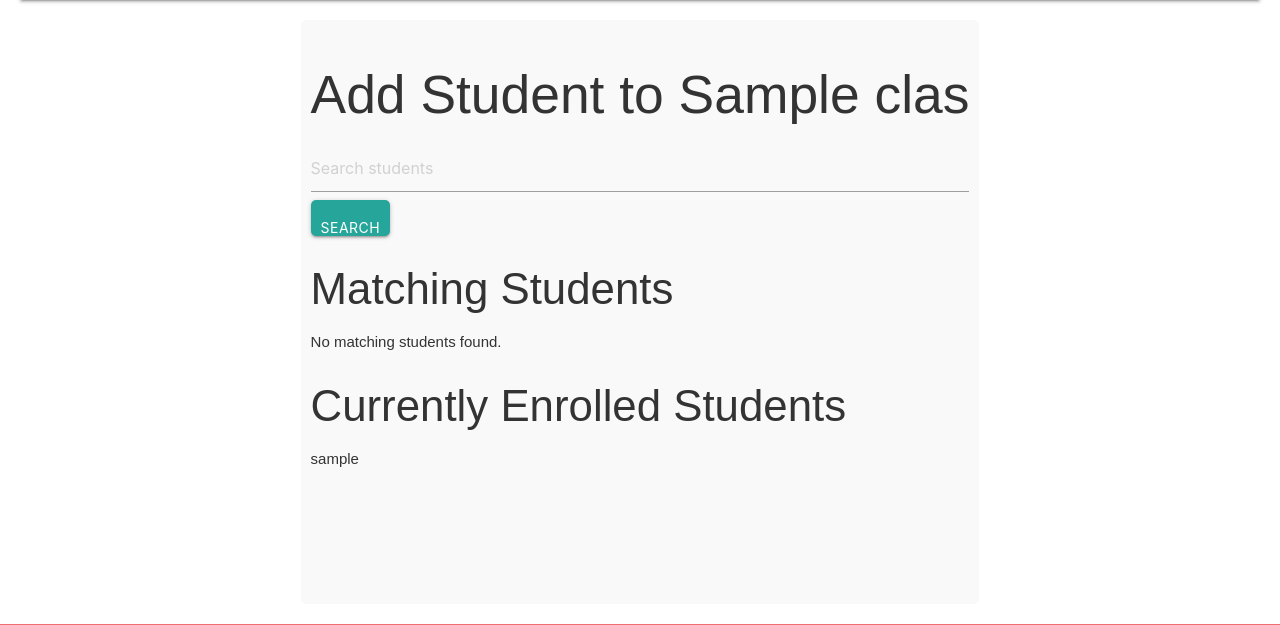
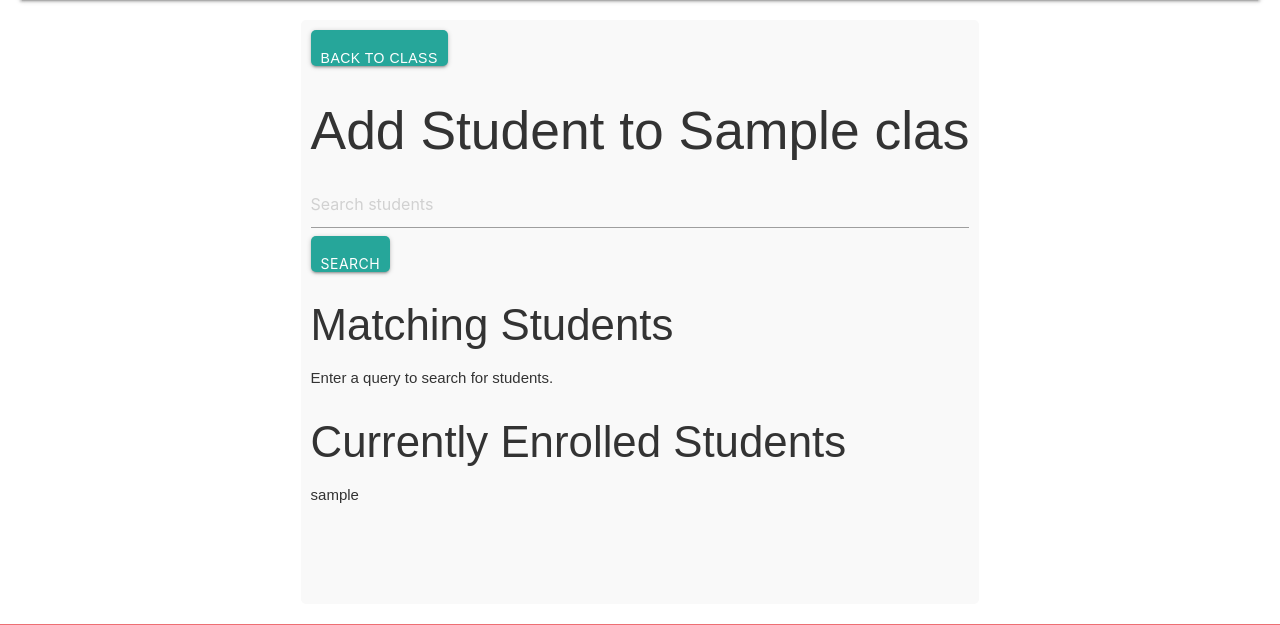
Before and after one commit to Sabretooth2438/GA_Attendance, a Django app: page /class/1/add_student/ in a window 1280 px wide. Shown: the part 84-709 px from the top of the page. Run offline with Django 5.2, Linux system fonts and the light colour scheme; a user stored in the database is signed in; tables that the repository leaves empty hold one stand-in row (values such as "Sample post").

Commit message:
Finally fixed some issue and one step away

```diff
--- a/main_app/templates/add_student.html
+++ b/main_app/templates/add_student.html
@@ -5,6 +5,12 @@
 {% endblock %}
 
 {% block content %}
+
+<!-- Back to Class Button -->
+<div class="back-to-class" style="margin-bottom: 20px;">
+    <a href="{% url 'class_detail' class.pk %}" class="btn btn-back">Back to Class</a>
+</div>
+
 <h2>Add Student to {{ class.name }}</h2>
 <form method="post" class="search-form">
     {% csrf_token %}
@@ -21,20 +27,31 @@
 {% endif %}
 
 <h3>Matching Students</h3>
+{% if found_students %}
     <form method="post">
         {% csrf_token %}
         <ul>
             {% for student in found_students %}
                 <li>
                     {{ student.username }}
+                    {% if student in class.students.all %}
+                        <!-- Student is already enrolled -->
+                        <button type="button" class="btn btn-disabled" disabled>Already Enrolled</button>
+                    {% else %}
+                        <!-- Add button for students not in the class -->
                         <button type="submit" name="username" value="{{ student.username }}" class="btn btn-join">Add</button>
+                    {% endif %}
                 </li>
             {% endfor %}
         </ul>
-    {% if not found_students %}
+    </form>
+{% else %}
+    {% if query %}
         <p>No matching students found.</p>
+    {% else %}
+        <p>Enter a query to search for students.</p>
     {% endif %}
-</form>
+{% endif %}
 
 <h3>Currently Enrolled Students</h3>
 {% if class.students.exists %}
--- a/main_app/templates/manage_join_requests.html
+++ b/main_app/templates/manage_join_requests.html
@@ -20,7 +20,7 @@
         <tbody>
             {% for request in join_requests %}
                 <tr>
-                    <td>{{ request.student.user.username }}</td>
+                    <td>{{ request.student.username }}</td>
                     <td>
                         <form method="post" class="action-form">
                             {% csrf_token %}
--- a/main_app/views.py
+++ b/main_app/views.py
@@ -86,12 +86,15 @@ def create_class(request):
         form = ClassForm()
     return render(request, 'create_class.html', {'form': form})
 
-# Displays details of a specific class
 @login_required
 def class_detail(request, pk):
     class_instance = get_object_or_404(Class, pk=pk)
     students = class_instance.students.all()
     today = timezone.now().date()
+
+    if request.user.profile.role == 'Student' and request.user not in students:
+        messages.error(request, "You do not have access to this class.")
+        return redirect('view_classes')
 
     if request.user.profile.role == 'Teacher' and request.user == class_instance.teacher:
         AttendanceFormSet = modelformset_factory(
@@ -114,11 +117,17 @@ def class_detail(request, pk):
             attendance_qs = Attendance.objects.filter(classid=class_instance, date=today)
             if not attendance_qs.exists():
                 initial_data = [{'student': student.pk} for student in students]
-                formset = AttendanceFormSet(queryset=Attendance.objects.none(), initial=initial_data)
+                print(f"Initial Data: {initial_data}")
+                formset = AttendanceFormSet(
+                    queryset=Attendance.objects.none(),
+                    initial=initial_data
+                )
+                formset.extra = len(initial_data)
             else:
                 formset = AttendanceFormSet(queryset=attendance_qs)
 
-        zipped_data = zip(formset.forms, students)
+        zipped_data = list(zip(formset.forms, students))
+        print(f"Zipped Data: {zipped_data}")
 
         return render(request, 'class_detail.html', {
             'class': class_instance,
@@ -173,33 +182,40 @@ def delete_class(request, class_id):
 
     return render(request, 'delete_class.html', {'class': class_instance})
 
-# Allows a teacher to add a student to their class
 @login_required
 def add_student(request, pk):
     class_instance = get_object_or_404(Class, pk=pk)
+
     if request.user.profile.role != 'Teacher' or request.user != class_instance.teacher:
         return redirect('home')
 
-    if request.method == 'POST':
-        search_form = StudentSearchForm(request.POST)
-        if search_form.is_valid():
-            username = search_form.cleaned_data['username']
+    query = request.POST.get('query', '') if request.method == 'POST' else ''
+    found_students = User.objects.filter(
+        username__icontains=query,
+        profile__role='Student'
+    ) if query else None
+
+    if request.method == 'POST' and 'username' in request.POST:
+        username = request.POST.get('username')
+        if username:
             try:
                 student_user = User.objects.get(username=username)
                 if student_user.profile.role == 'Student':
-                    class_instance.students.add(student_user)
-                    messages.success(request, f"Added {username} to the class.")
+                    if student_user in class_instance.students.all():
+                        messages.info(request, f"{username} is already enrolled in the class.")
+                    else:
+                        class_instance.students.add(student_user)
+                        messages.success(request, f"Added {username} to the class.")
                     return redirect('class_detail', pk=pk)
                 else:
-                    search_form.add_error('username', 'This user is not a Student.')
+                    messages.error(request, "This user is not a Student.")
             except User.DoesNotExist:
-                search_form.add_error('username', 'User not found.')
-    else:
-        search_form = StudentSearchForm()
+                messages.error(request, "User not found.")
 
     return render(request, 'add_student.html', {
         'class': class_instance,
-        'search_form': search_form
+        'found_students': found_students,
+        'query': query,
     })
 
 # Allows a teacher to remove a student from their class
@@ -217,8 +233,12 @@ def remove_student(request, class_pk, student_pk):
 # Lists all classes a student is enrolled in
 @login_required
 def view_classes(request):
-    enrolled = request.user.enrolled_classes.all()
-    return render(request, 'view_classes.html', {'classes': enrolled})
+    if request.user.profile.role == 'Student':
+        enrolled = request.user.enrolled_classes.all()
+        return render(request, 'view_classes.html', {'classes': enrolled})
+    else:
+        messages.error(request, "Unauthorized access.")
+        return redirect('home')
 
 # Allows a student to leave a class
 @login_required
@@ -235,14 +255,23 @@ def leave_class(request, pk):
 def send_join_request(request, pk):
     class_instance = get_object_or_404(Class, pk=pk)
     if request.user.profile.role != 'Student':
+        messages.error(request, "Only students can send join requests.")
         return redirect('home')
 
-    existing = JoinRequest.objects.filter(student=request.user, classid=class_instance).first()
-    if not existing:
-        JoinRequest.objects.create(student=request.user, classid=class_instance)
-        messages.success(request, "Join request sent.")
-    else:
-        messages.info(request, "You already have a pending or decided request.")
+    # Check for existing requests
+    existing_request = JoinRequest.objects.filter(student=request.user, classid=class_instance).first()
+
+    if existing_request:
+        if existing_request.status == 'Pending':
+            messages.info(request, "You already have a pending join request.")
+            return redirect('class_detail', pk=pk)
+        elif existing_request.status in ['Approved', 'Rejected']:
+            # Allow rejoin request by creating a new one
+            existing_request.delete()
+
+    # Create a new join request
+    JoinRequest.objects.create(student=request.user, classid=class_instance, status='Pending')
+    messages.success(request, "Join request sent.")
     return redirect('class_detail', pk=pk)
 
 # Allows a teacher to manage join requests
@@ -250,6 +279,7 @@ def send_join_request(request, pk):
 def manage_join_requests(request, pk):
     class_instance = get_object_or_404(Class, pk=pk)
     if request.user.profile.role != 'Teacher' or request.user != class_instance.teacher:
+        messages.error(request, "Unauthorized access.")
         return redirect('home')
 
     join_requests = JoinRequest.objects.filter(classid=class_instance, status='Pending')
```
Lines whose indentation alone changed are shown as unchanged.
